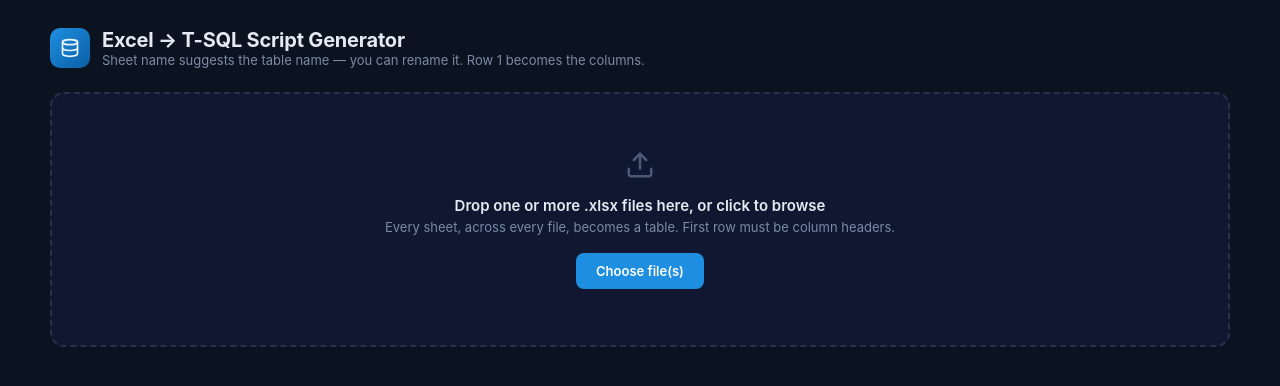
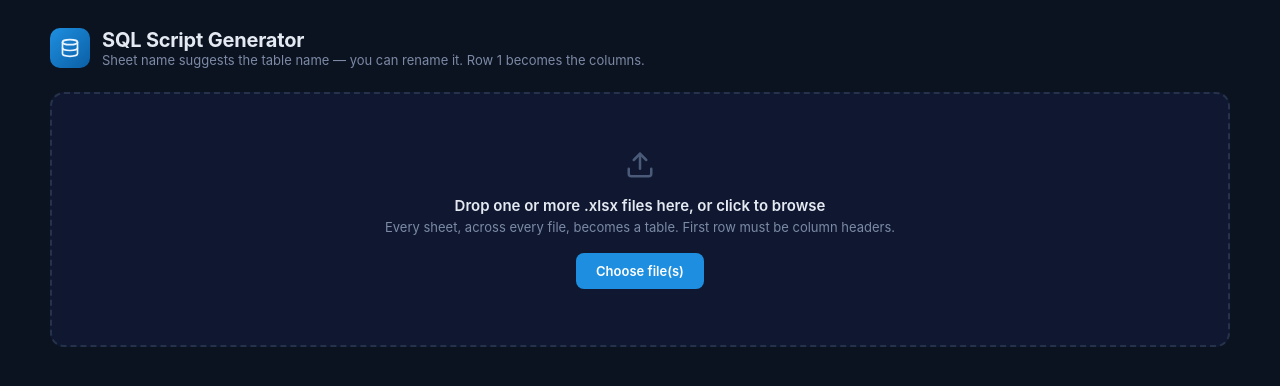
Before and after one commit to siddartha0331-arch/Script_Generator, a React (Vite) app: page / in a window 1280 px wide. Shown: the top 386 px of the page. Built offline with nearby package versions, Linux system fonts and the light colour scheme.

Commit message:
Rename title from 'Excel → T-SQL Script Generator' to 'SQL Script Generator'

```diff
--- a/App.jsx
+++ b/App.jsx
@@ -474,7 +474,7 @@ export default function SqlScriptGenerator() {
           </div>
           <div>
             <h1 style={{ fontSize: 20, fontWeight: 700, margin: 0, letterSpacing: "-0.01em" }}>
-              Excel → T-SQL Script Generator
+              SQL Script Generator
             </h1>
             <p style={{ fontSize: 13, color: "#7C8AA5", margin: 0 }}>
               Sheet name suggests the table name — you can rename it. Row 1 becomes the columns.
```
